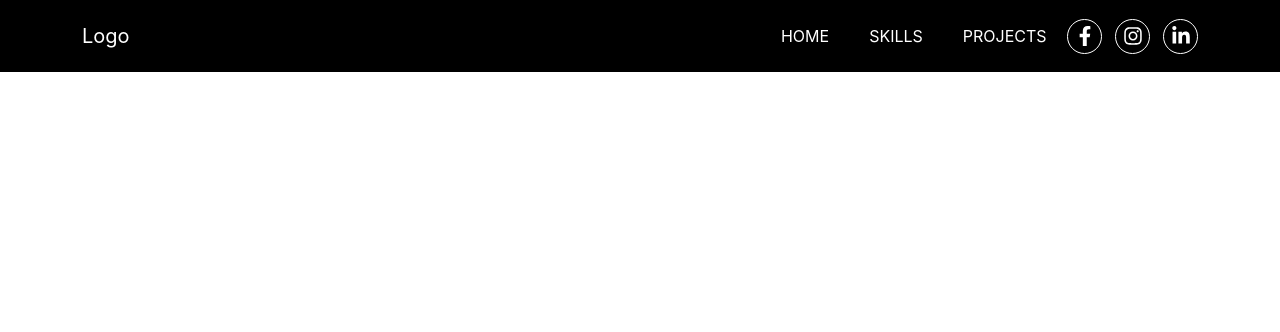
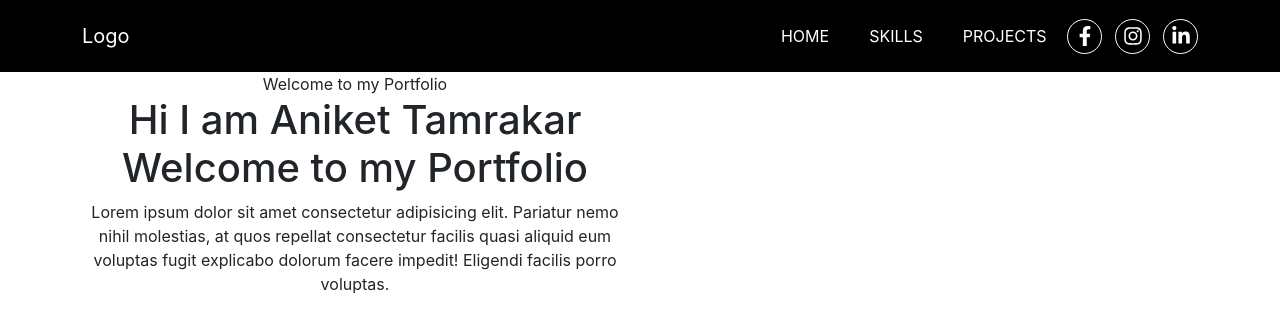
Before and after one commit to Mikasha0/Portfolio, a React (Create React App) app in the folder portfolio/: page / in a window 1280 px wide. Shown: the top 332 px of the page. Built offline with nearby package versions, Linux system fonts and the light colour scheme.

Commit message:
added some content on the home page

```diff
--- a/portfolio/src/App.js
+++ b/portfolio/src/App.js
@@ -1,10 +1,11 @@
 import "./App.css";
 import Navbar from "./Components/Navbar";
-
+import Home from "./Pages/Home";
 function App() {
   return (
     <div className="App">
       <Navbar />
+      <Home />
     </div>
   );
 }
--- a/portfolio/src/Pages/Home.js
+++ b/portfolio/src/Pages/Home.js
@@ -1,5 +1,25 @@
 import React from "react";
 
 export default function Home() {
-  return <div>Home</div>;
+  return (
+    <section className="home">
+      <div className="container">
+        <div className="row">
+          <div className="col-12 col-md-6">
+            <span className="tagline">Welcome to my Portfolio</span>
+            <h1>
+              {`Hi I am Aniket Tamrakar`} <span>Welcome to my Portfolio</span>
+            </h1>
+            <p>
+              Lorem ipsum dolor sit amet consectetur adipisicing elit. Pariatur
+              nemo nihil molestias, at quos repellat consectetur facilis quasi
+              aliquid eum voluptas fugit explicabo dolorum facere impedit!
+              Eligendi facilis porro voluptas.
+            </p>
+          </div>
+          <div className="col-12 col-md-6"></div>
+        </div>
+      </div>
+    </section>
+  );
 }
```
